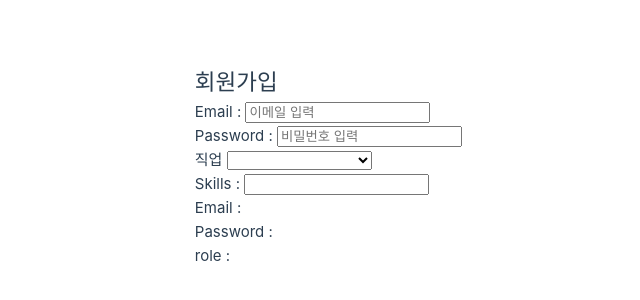
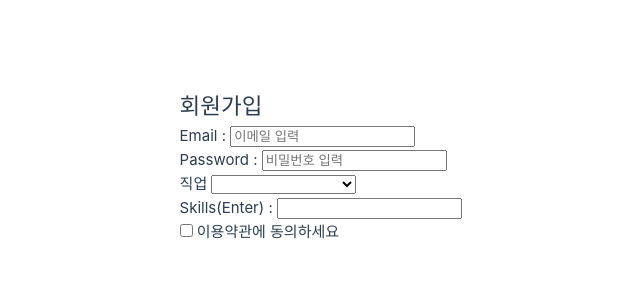
Before and after one commit to Min-byeonghyun/vue-project, a Vue app: page / in a window 1280 px wide. Shown: the part 234-534 px from the top of the page, without its empty margins (178-818 px from the left). Built offline with nearby package versions, Linux system fonts and the light colour scheme; the HTML template or start-up script is replaced by a standard one.

Commit message:
skill 삭제, 이용약관동의

```diff
--- a/src/components/SignupForm.vue
+++ b/src/components/SignupForm.vue
@@ -6,6 +6,7 @@ export default {
       email: '',
       password: '',
       role: '',
+      terms: false,
       tempSkill: '',
       skills: [],
     }
@@ -19,6 +20,9 @@ export default {
         }
       }
     },
+    deleteSkill(skill) {
+      this.skills = this.skills.filter(item => skill != item)
+    }
   },
 }
 </script>
@@ -75,7 +79,7 @@ export default {
         </div>
         <div class="-space-y-px rounded-md shadow-sm">
           <div class="mb-8">
-            <label for="skills" class="block font-bold text-sm mb-2"> Skills : </label>
+            <label for="skills" class="block font-bold text-sm mb-2"> Skills(Enter) : </label>
             <input
               v-model="tempSkill"
               @keyup="addSkill"
@@ -88,16 +92,17 @@ export default {
                 :key="skill"
                 class="mt-3 text-xs font-semibold rounded-full py-1 px-4 mx-1 leading-normal bg-indigo-500 text-white hover:bg-gray-900"
               >
-                <span>{{ skill }}</span>
+                <span @click="deleteSkill(skill)">{{ skill }}</span>
               </div>
             </div>
           </div>
         </div>
       </form>
-      <!-- two-way data binding   -->
-      <p class="mt-20 text-sm text-gray-900">Email : {{ email }}</p>
-      <p class="mt-20 text-sm text-gray-900">Password : {{ password }}</p>
-      <p class="mt-20 text-sm text-gray-900">role : {{ role }}</p>
+      <div class="flex my-1 mr-3">
+        <input type="checkbox" v-model="terms" required/>
+        <label>&nbsp;이용약관에 동의하세요</label>
+      </div>
+
     </div>
   </div>
 </template>
```
